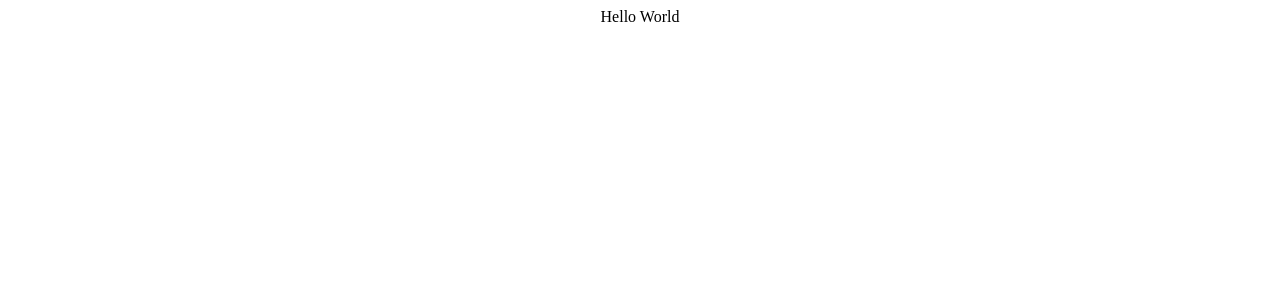
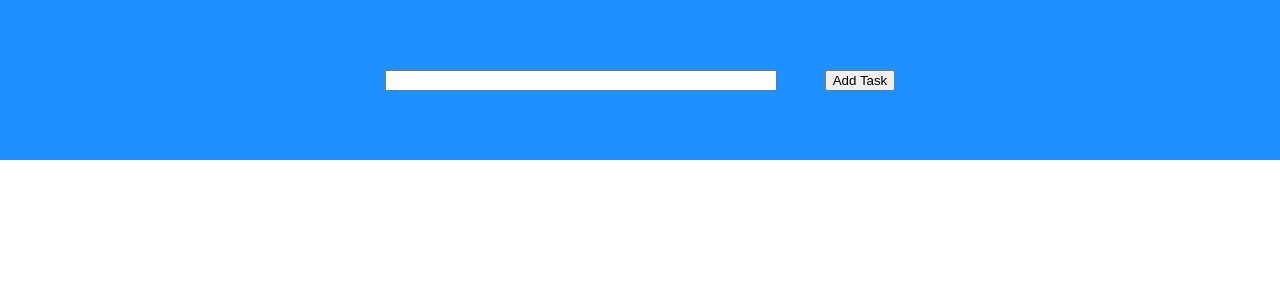
Before and after one commit to chethan25/react-tutorial-2023, a React (Create React App) app: page / in a window 1280 px wide. Shown: the top 300 px of the page. Built offline with nearby package versions, Linux system fonts and the light colour scheme.

Commit message:
built todo list

```diff
--- a/src/App.css
+++ b/src/App.css
@@ -1,38 +1,61 @@
 .App {
+  display: flex;
+  align-items: center;
+  flex-direction: column;
+  width: 100vw;
+  font-family: Arial, Helvetica, sans-serif;
+}
+
+body {
+  margin: 0;
+  padding: 0;
+}
+
+.addTask {
+  height: 20vh;
+  background-color: dodgerblue;
+  width: 100%;
+  display: flex;
+  justify-content: center;
+  align-items: center;
+}
+
+.addTask input {
+  outline: 0;
+  margin-right: 3rem;
+  width: 30%;
+}
+
+.list {
+  height: auto;
+  width: 100%;
+  display: flex;
+  align-items: center;
+  padding-top: 50px;
+  flex-direction: column;
+}
+
+.task {
+  width: 50%;
+  height: 50px;
+  display: flex;
+  margin: 15px;
+  display: flex;
+  align-items: center;
+  justify-content: space-around;
+}
+
+.task p {
+  width: 70%;
+}
+
+.task button {
+  width: auto;
+  height: 20px;
+  margin-left: 5px;
   text-align: center;
 }
 
-.App-logo {
-  height: 40vmin;
-  pointer-events: none;
+.complete-task {
+  text-decoration: line-through;
 }
-
-@media (prefers-reduced-motion: no-preference) {
-  .App-logo {
-    animation: App-logo-spin infinite 20s linear;
-  }
-}
-
-.App-header {
-  background-color: #282c34;
-  min-height: 100vh;
-  display: flex;
-  flex-direction: column;
-  align-items: center;
-  justify-content: center;
-  font-size: calc(10px + 2vmin);
-  color: white;
-}
-
-.App-link {
-  color: #61dafb;
-}
-
-@keyframes App-logo-spin {
-  from {
-    transform: rotate(0deg);
-  }
-  to {
-    transform: rotate(360deg);
-  }
-}
--- a/src/App.js
+++ b/src/App.js
@@ -1,7 +1,62 @@
+import { useState } from 'react';
+
 import './App.css';
+import Task from './Task';
 
 function App() {
-  return <div className="App">Hello World</div>;
+  const [todoList, setTodoList] = useState([]);
+  const [newTask, setNewTask] = useState('');
+
+  const addTask = () => {
+    const task = {
+      id: todoList.length === 0 ? 1 : todoList[todoList.length - 1].id + 1,
+      taskName: newTask,
+      completed: false,
+    };
+    setTodoList([...todoList, task]);
+    setNewTask('');
+  };
+
+  const deleteTask = (taskId) => {
+    setTodoList(todoList.filter((task) => task.id !== taskId));
+  };
+
+  const completeTask = (taskId) => {
+    setTodoList(
+      todoList?.map((task) => {
+        if (task.id === taskId) {
+          return { ...task, completed: task.completed ? false : true };
+        } else {
+          return task;
+        }
+      })
+    );
+  };
+
+  return (
+    <div className="App">
+      <div className="addTask">
+        <input
+          type="text"
+          value={newTask}
+          onChange={(event) => setNewTask(event.target.value)}
+        />
+        <button onClick={addTask}>Add Task</button>
+      </div>
+      <ul className="list">
+        {todoList?.map((task) => {
+          return (
+            <Task
+              task={task}
+              deleteTask={deleteTask}
+              completeTask={completeTask}
+              key={task.id}
+            />
+          );
+        })}
+      </ul>
+    </div>
+  );
 }
 
 export default App;
--- /dev/null
+++ b/src/Task.js
@@ -0,0 +1,11 @@
+function Task({ task, deleteTask, completeTask }) {
+  return (
+    <li className="task">
+      <input type="checkbox" onChange={() => completeTask(task.id)} />
+      <p className={task.completed ? 'complete-task' : ''}>{task.taskName}</p>
+      <button onClick={() => deleteTask(task.id)}>X</button>
+    </li>
+  );
+}
+
+export default Task;
```
